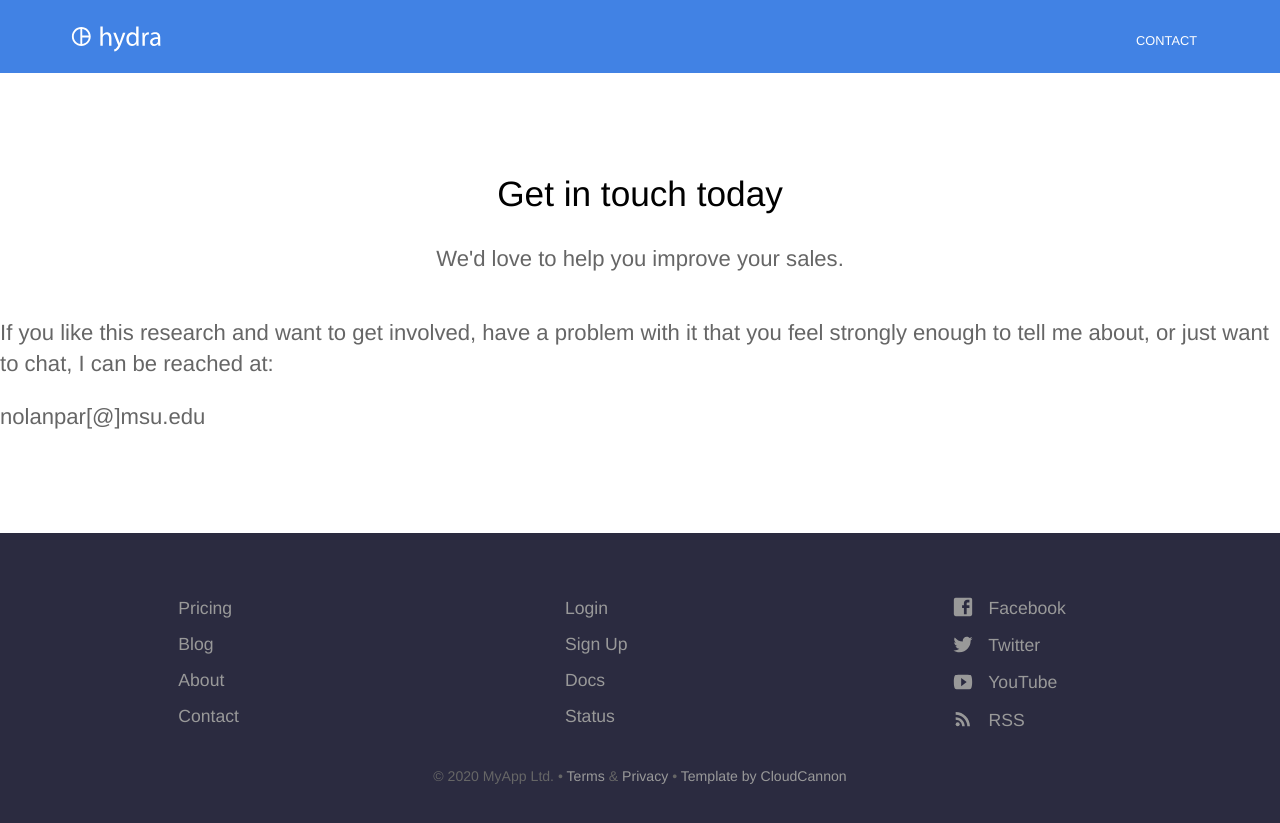
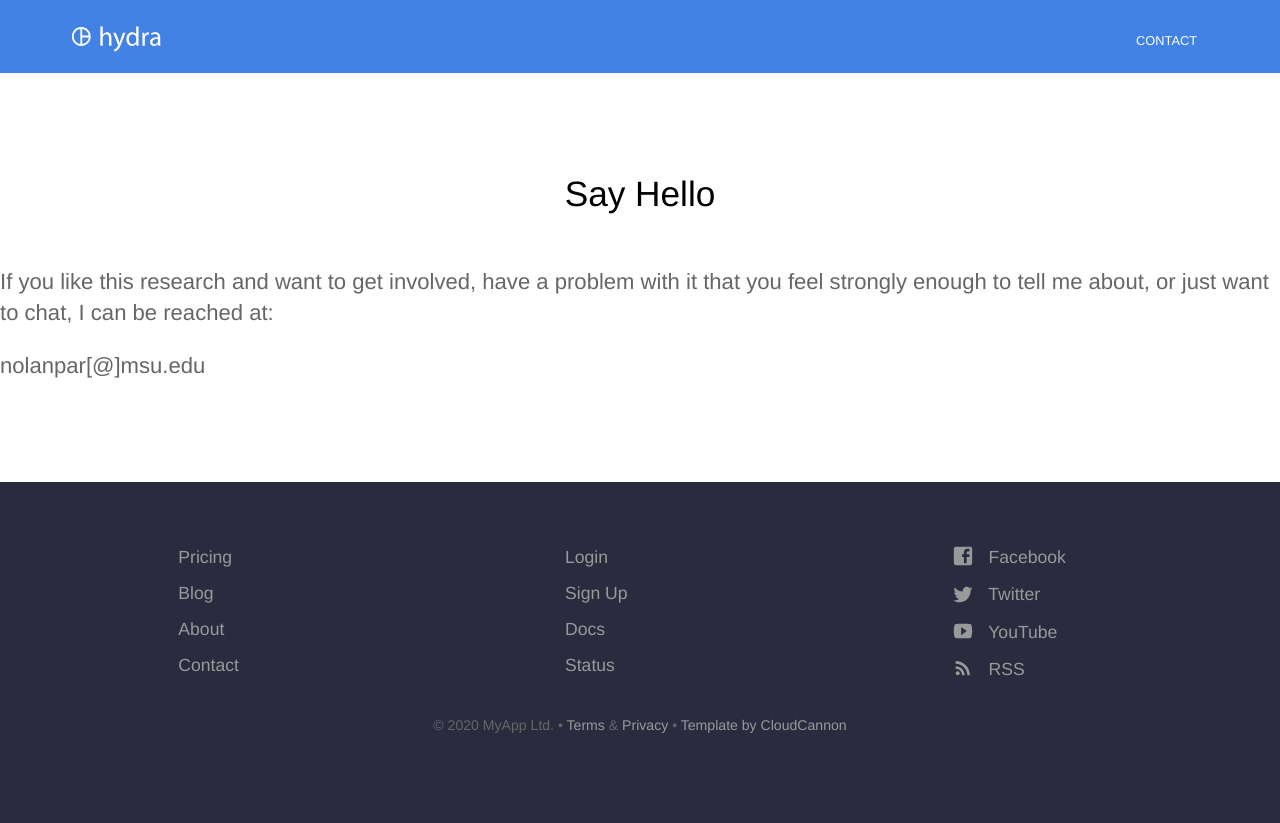
Before and after one commit to prkrnolan/credit, a Jekyll site: the page built from contact.html, in a window 1280 px wide. Shown: the top 823 px of the page. Built offline with Jekyll 4.4.1, drawn with Linux system fonts in a browser that asks for light colours.

Commit message:
Update contact.html

```diff
--- a/contact.html
+++ b/contact.html
@@ -1,10 +1,9 @@
 ---
-title: Contact
-heading: Get in touch today
-description: We'd love to help you improve your sales.
+title: Say Hello
 ---
 
 
 <div class="content">
 	<p>If you like this research and want to get involved, have a problem with it that you feel strongly enough to tell me about, or just want to chat, I can be reached at:</p>
 	<p>nolanpar[@]msu.edu</p>
+</div>
```
